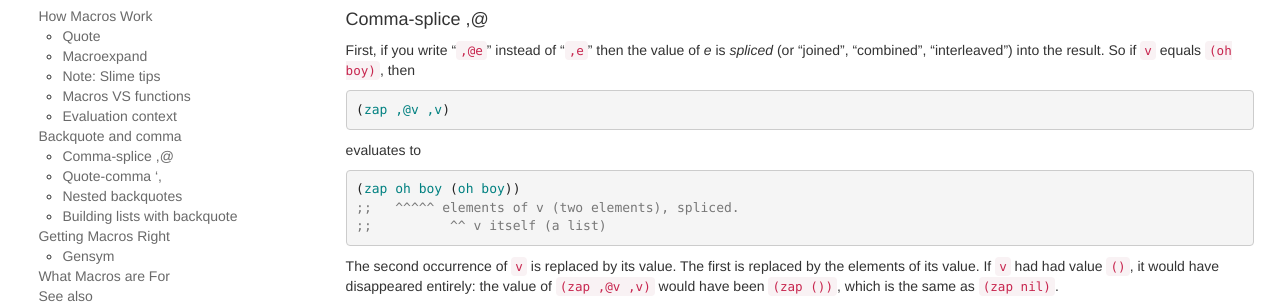
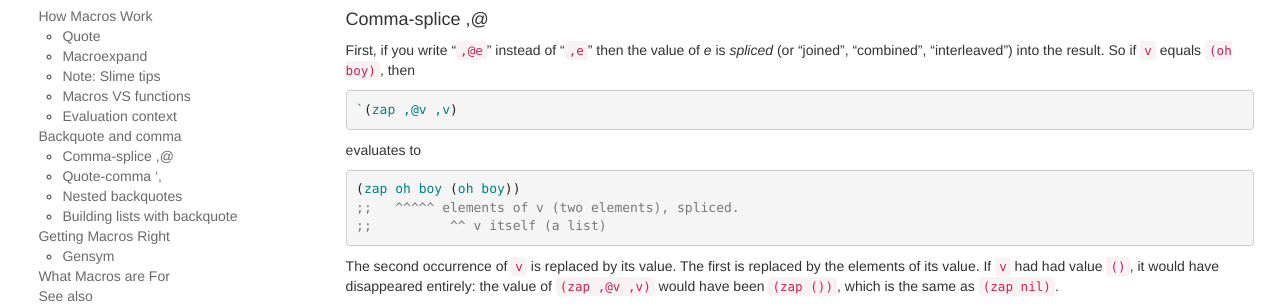
Before and after one commit to LispCookbook/cl-cookbook, a Jekyll site: the page built from macros.md, in a window 1280 px wide and 900 px high, scrolled down 4348 px. Shown: the part 158-462 px from the top of the window. Built offline with Jekyll 4.4.1, drawn with Linux system fonts in a browser that asks for light colours.

Commit message:
Fix missing backquote

```diff
--- a/macros.md
+++ b/macros.md
@@ -260,7 +260,7 @@ That's mostly all there is to backquote. There are just two extra items to point
 First, if you write "`,@e`" instead of "`,e`" then the value of _e_ is _spliced_ (or "joined", "combined", "interleaved") into the result. So if `v` equals `(oh boy)`, then
 
 ~~~lisp
-(zap ,@v ,v)
+`(zap ,@v ,v)
 ~~~
 
 evaluates to
```
